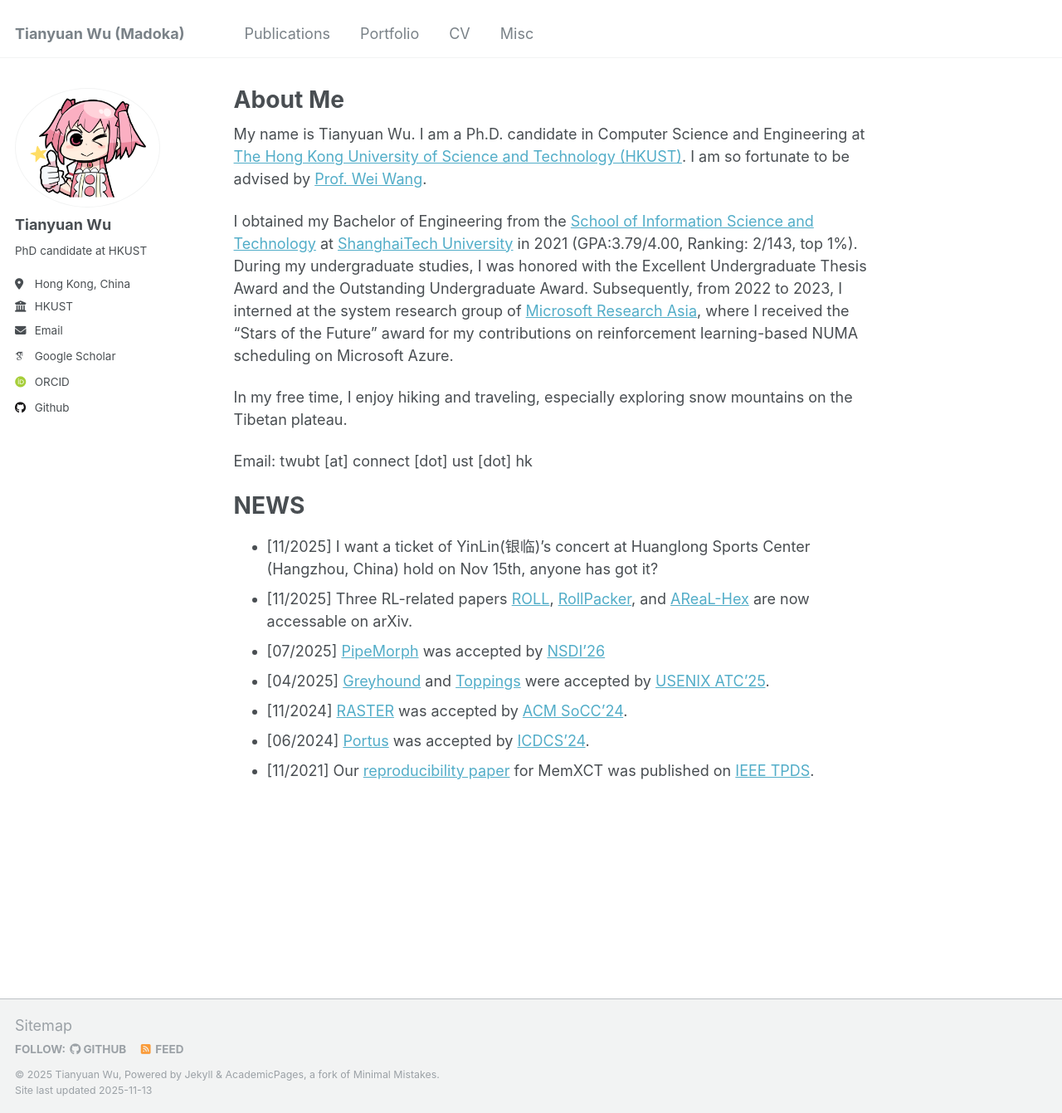
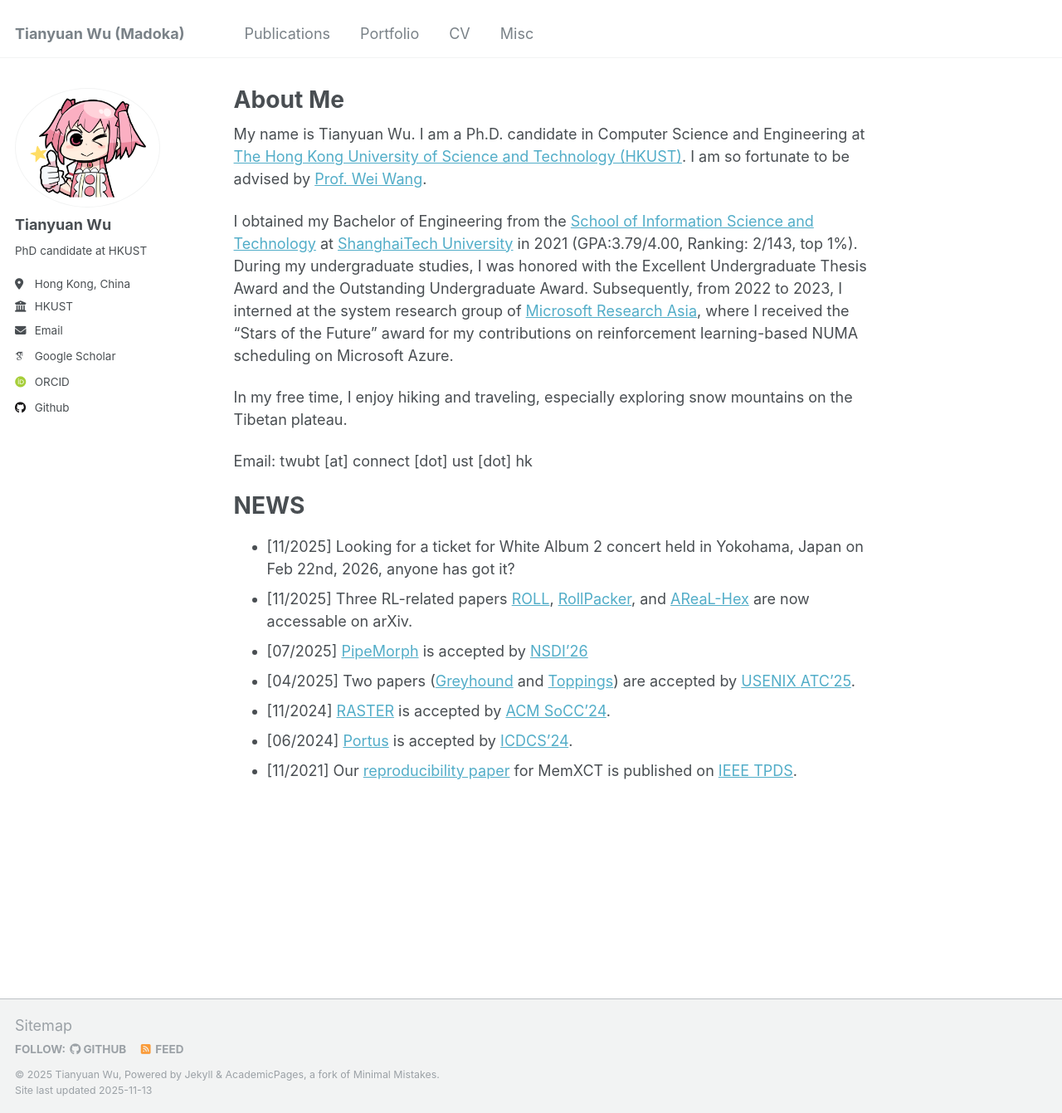
Before and after one commit to wutianyuan1/wutianyuan1.github.io, a Jekyll site: the page built from _pages/about.md, in a window 1280 px wide and 1341 px high. Shown: the whole window at 83% size. Built offline with Jekyll 4.4.1, drawn with Linux system fonts in a browser that asks for light colours; some web fonts are replaced.

Commit message:
Update about.md

```diff
--- a/_pages/about.md
+++ b/_pages/about.md
@@ -19,10 +19,10 @@ Email: twubt [at] connect [dot] ust [dot] hk
 
 NEWS
 ======
-- [11/2025] I want a ticket of YinLin(银临)'s concert at Huanglong Sports Center (Hangzhou, China) hold on Nov 15th, anyone has got it?
+- [11/2025] Looking for a ticket for White Album 2 concert held in Yokohama, Japan on Feb 22nd, 2026, anyone has got it?
 - [11/2025] Three RL-related papers [ROLL](https://arxiv.org/abs/2506.06122), [RollPacker](https://arxiv.org/abs/2509.21009), and [AReaL-Hex](https://arxiv.org/abs/2511.00796) are now accessable on arXiv.
-- [07/2025] [PipeMorph](http://www.tianyuanwu.com/files/2504.19232v1.pdf) was accepted by [NSDI'26](https://www.usenix.org/conference/nsdi26/)
-- [04/2025] [Greyhound](http://www.tianyuanwu.com/files/atc25-wu-tianyuan.pdf) and [Toppings](http://www.tianyuanwu.com/files/atc25-li-suyi-toppings.pdf) were accepted by [USENIX ATC'25](https://www.usenix.org/conference/atc25).
-- [11/2024] [RASTER](http://www.tianyuanwu.com/files/socc24-final138.pdf) was accepted by [ACM SoCC'24](https://acmsocc.org/2024/schedule.html).
-- [06/2024] [Portus](https://www.computer.org/csdl/proceedings-article/icdcs/2024/860500a059/1ZCgEAXHPCE) was accepted by [ICDCS'24](https://icdcs2024.icdcs.org/).
-- [11/2021] Our [reproducibility paper](https://ieeexplore.ieee.org/abstract/document/9612082/) for MemXCT was published on [IEEE TPDS](https://ieeexplore.ieee.org/xpl/RecentIssue.jsp?punumber=71).
+- [07/2025] [PipeMorph](http://www.tianyuanwu.com/files/2504.19232v1.pdf) is accepted by [NSDI'26](https://www.usenix.org/conference/nsdi26/)
+- [04/2025] Two papers ([Greyhound](http://www.tianyuanwu.com/files/atc25-wu-tianyuan.pdf) and [Toppings](http://www.tianyuanwu.com/files/atc25-li-suyi-toppings.pdf)) are accepted by [USENIX ATC'25](https://www.usenix.org/conference/atc25).
+- [11/2024] [RASTER](http://www.tianyuanwu.com/files/socc24-final138.pdf) is accepted by [ACM SoCC'24](https://acmsocc.org/2024/schedule.html).
+- [06/2024] [Portus](https://www.computer.org/csdl/proceedings-article/icdcs/2024/860500a059/1ZCgEAXHPCE) is accepted by [ICDCS'24](https://icdcs2024.icdcs.org/).
+- [11/2021] Our [reproducibility paper](https://ieeexplore.ieee.org/abstract/document/9612082/) for MemXCT is published on [IEEE TPDS](https://ieeexplore.ieee.org/xpl/RecentIssue.jsp?punumber=71).
```
